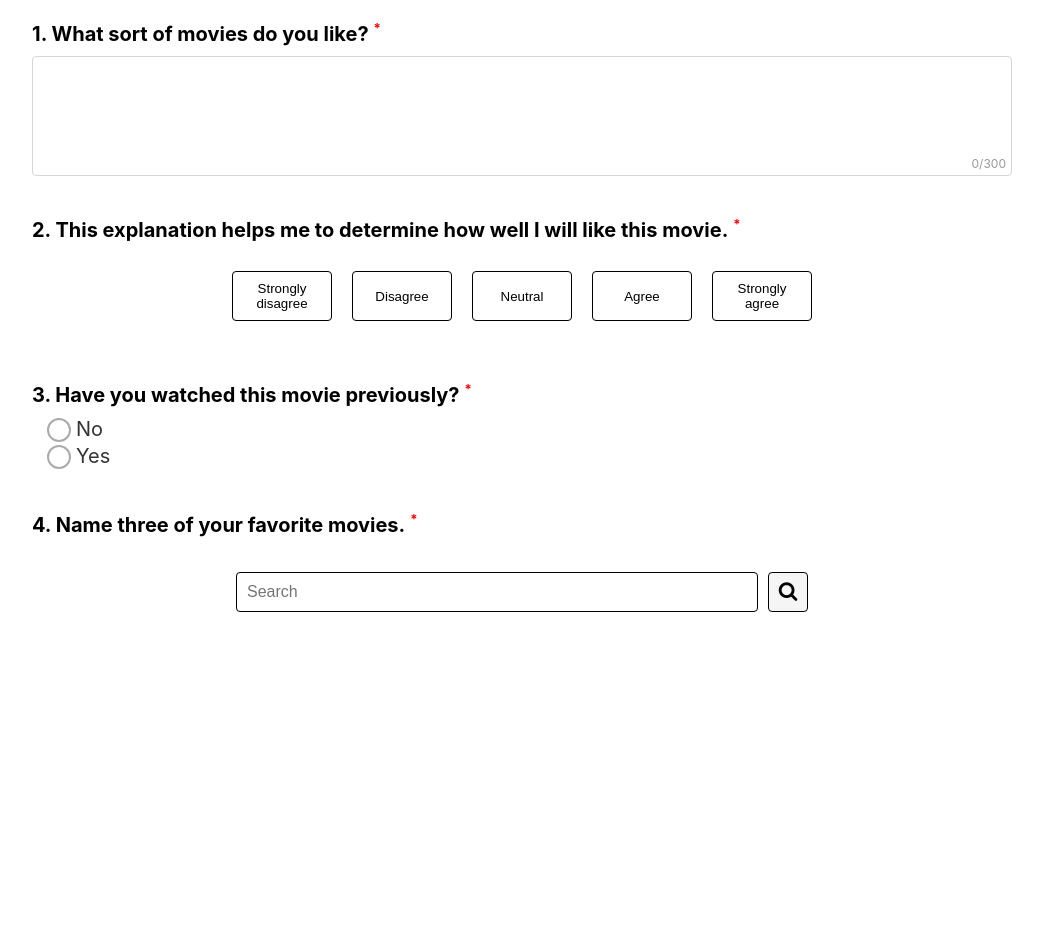
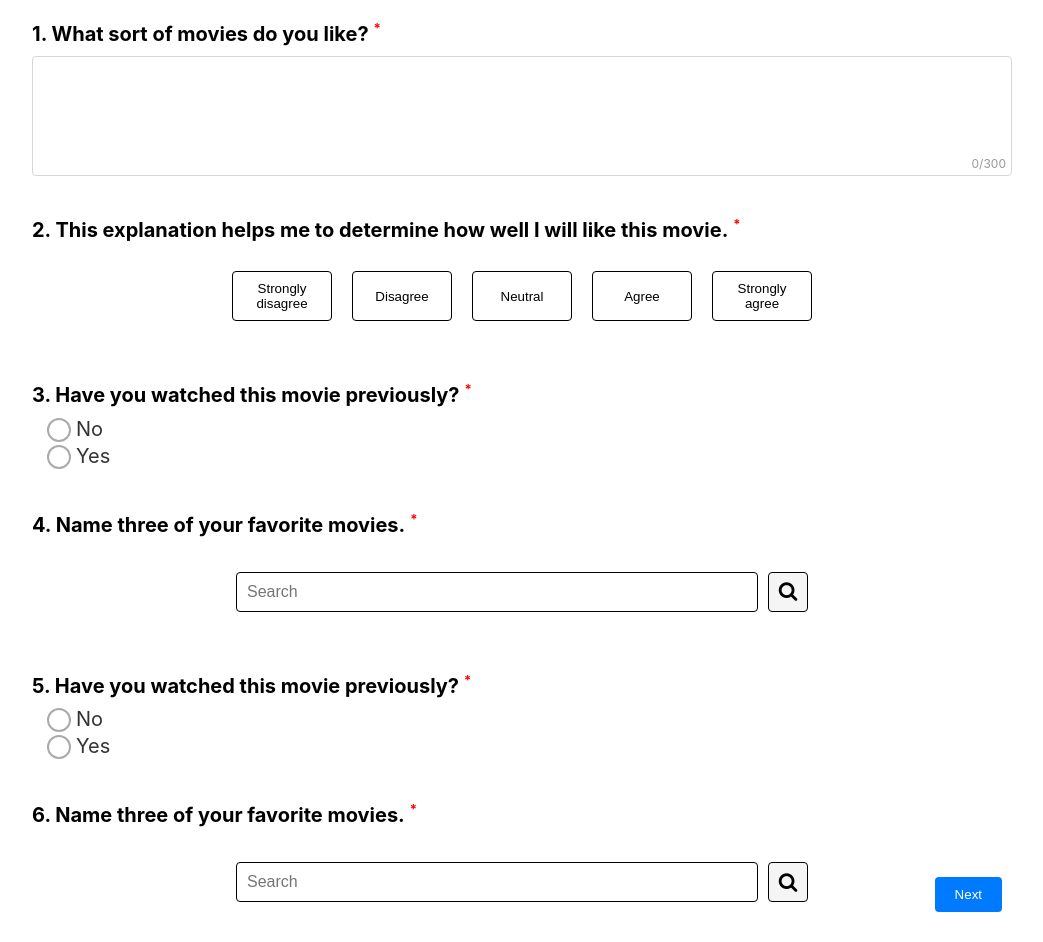
Before and after one commit to issilva5/llm-recommendations-survey, a React (Create React App) app: page / in a window 1280 px wide. Shown: the whole page, without its empty margins (118-1161 px from the left). Before the commit the page ends 800 px from the top, so only its background shows below. Built offline with nearby package versions, Linux system fonts and the light colour scheme.

Commit message:
Create page element

```diff
--- a/src/App.js
+++ b/src/App.js
@@ -32,10 +32,64 @@ function App() {
       title: "Name three of your favorite movies.",
       isRequired: true,
       maxSelection: 3
+    },
+    {
+      type: "boolean",
+      title: "Have you watched this movie previously?",
+      isRequired: true
+    },
+    {
+      type: "search-select",
+      title: "Name three of your favorite movies.",
+      isRequired: true,
+      maxSelection: 3
     }
   ]
 
-  return <Survey questions={questions}/>;
+  const questions2 = [
+    {
+      type: "boolean",
+      title: "Have you watched this movie previously?",
+      isRequired: true
+    },
+    {
+      type: "search-select",
+      title: "Name three of your favorite movies.",
+      isRequired: true,
+      maxSelection: 3
+    }
+  ]
+
+  const questions3 = [
+    {
+      type: "boolean",
+      title: "Have you watched this movie previously?",
+      isRequired: true
+    },
+    {
+      type: "search-select",
+      title: "Name three of your favorite movies.",
+      isRequired: true,
+      maxSelection: 3
+    }
+  ]
+
+  const pages = [
+    {
+      type: "question",
+      questions: questions
+    },
+    {
+      type: "question",
+      questions: questions2
+    },
+    {
+      type: "question",
+      questions: questions3
+    }
+  ]
+
+  return <Survey pages={pages}/>;
 
 }
 
--- a/src/components/Survey/index.jsx
+++ b/src/components/Survey/index.jsx
@@ -1,38 +1,64 @@
 import { useState } from "react";
-import Question from "../survey_elements/questions/Question";
 import styles from "./style.module.css";
+import Page from "../survey_elements/pages/Page";
 
 function Survey(props) {
 
     const [answers, setAnswers] = useState({});
+    const [currentPage, setCurrentPage] = useState(0);
 
-    const onAnswer = (number, answer) => {
-
-        console.log(answers)
+    const onAnswer = (pageNumber, answer) => {
 
         setAnswers(
             {
                 ...answers,
-                [number]: answer
+                [pageNumber]: answer
             }
         )
 
+    }
+
+    const setPreviousPage = () => {
+        setCurrentPage(currentPage => currentPage - 1)
+    }
+
+    const setNextPage = () => {
+        setCurrentPage(currentPage => currentPage + 1)
     }
 
     return (
         <div className={styles.container}>
             <div className={styles.survey}>
                 {
-                    props.questions.map((question, i) => {
-                        return <Question
+                    props.pages.map((page, i) => {
+                        return <Page
                             key={i}
-                            questionNumber={i + 1}
-                            questionModel={question}
+                            {...page}
+                            pageNumber={i}
                             onAnswer={onAnswer}
+                            answers={answers[i]}
+                            visible={i === currentPage}
                         />
                     })
                 }
+                {
+                    currentPage > 0 ?
+                        <button
+                            className={styles.previousButton}
+                            onClick={setPreviousPage}
+                        >Previous</button> :
+                        <></>
+                }
+                {
+                    currentPage + 1 < props.pages.length ?
+                        <button
+                            className={styles.nextButton}
+                            onClick={setNextPage}
+                        >Next</button> :
+                        <></>
+                }
             </div>
+
         </div>
     );
 
--- a/src/components/Survey/style.module.css
+++ b/src/components/Survey/style.module.css
@@ -2,3 +2,47 @@
    margin-left: 150px;
    margin-right: 150px;
 }
+
+.survey {
+   position: relative;
+}
+
+::-webkit-scrollbar {
+   width: 7px;
+}
+
+::-webkit-scrollbar-track {
+   -webkit-box-shadow: inset 0 0 6px rgba(0,0,0,0.3);
+   border-radius: 10px;
+}
+
+::-webkit-scrollbar-thumb {
+   border-radius: 10px;
+   -webkit-box-shadow: inset 0 0 6px rgba(0,0,0,0.5);
+}
+
+.nextButton {
+   position: absolute;
+   bottom: 10px;
+   right: 10px;
+   /* add some styles to the button */
+   padding: 10px 20px;
+   background-color: #007bff;
+   color: #fff;
+   border: none;
+   border-radius: 4px;
+   cursor: pointer;
+ }
+
+ .previousButton {
+   position: absolute;
+   bottom: 10px;
+   left: 10px;
+   /* add some styles to the button */
+   padding: 10px 20px;
+   background-color: #007bff;
+   color: #fff;
+   border: none;
+   border-radius: 4px;
+   cursor: pointer;
+ }
--- /dev/null
+++ b/src/components/survey_elements/pages/Page/index.jsx
@@ -0,0 +1,19 @@
+import QuestionPage from "../QuestionPage";
+
+function Page(props) {
+
+    const pageTypes = {
+        "question": QuestionPage,
+    };
+
+    const PageType = pageTypes[props.type];
+
+    return (
+        <>
+            {props.visible ? <PageType {...props} /> : <></>}
+        </>
+    )
+
+}
+
+export default Page;
--- /dev/null
+++ b/src/components/survey_elements/pages/QuestionPage/index.jsx
@@ -0,0 +1,39 @@
+import { useState } from "react";
+import Question from "../../questions/Question";
+
+function QuestionPage(props) {
+
+    const [answers, setAnswers] = useState(props.answers || {});
+
+    const onAnswer = (number, answer) => {
+
+        const newAnswers = {
+            ...answers,
+            [number]: answer
+        }
+
+        setAnswers(newAnswers)
+
+        props.onAnswer(props.pageNumber, newAnswers)
+
+    }
+
+    return (
+        <>
+            {
+                props.questions.map((question, i) => {
+                    return <Question
+                        key={i}
+                        questionNumber={i + 1}
+                        questionModel={question}
+                        onAnswer={onAnswer}
+                        answer={answers[i+1]}
+                    />
+                })
+            }
+        </>
+    );
+
+}
+
+export default QuestionPage;
--- a/src/components/survey_elements/questions/BooleanQuestion/index.jsx
+++ b/src/components/survey_elements/questions/BooleanQuestion/index.jsx
@@ -3,7 +3,7 @@ import styles from "./style.module.css";
 
 function BooleanQuestion(props) {
 
-    const [selectedOption, setSelectedOption] = useState(null);
+    const [selectedOption, setSelectedOption] = useState(props.answer);
 
     const handleOptionChange = (option) => {
         props.onAnswer(option);
--- a/src/components/survey_elements/questions/LikertQuestion/index.jsx
+++ b/src/components/survey_elements/questions/LikertQuestion/index.jsx
@@ -3,11 +3,11 @@ import styles from "./style.module.css";
 
 function LikertScaleQuestion(props) {
 
-    const [selectedOption, setSelectedOption] = useState(null);
+    const [selectedOption, setSelectedOption] = useState(props.answer-1);
 
     const handleOptionClick = (option) => {
+        setSelectedOption(option);
         props.onAnswer(option + 1);
-        setSelectedOption(option);
     };
 
     return (
--- a/src/components/survey_elements/questions/Question/index.jsx
+++ b/src/components/survey_elements/questions/Question/index.jsx
@@ -4,7 +4,7 @@ import SearchSelectQuestion from "../SearchSelectQuestion";
 import TextQuestion from "../TextQuestion";
 import styles from "./style.module.css";
 
-function Question({ questionNumber, questionModel, onAnswer }) {
+function Question({ questionNumber, questionModel, onAnswer, answer }) {
 
     const questionTypes = {
         "text": TextQuestion,
@@ -25,6 +25,7 @@ function Question({ questionNumber, questionModel, onAnswer }) {
             </p>
             <QuestionType
                 onAnswer={(answer) => onAnswer(questionNumber, answer)}
+                answer={answer}
                 {...questionModel}
             />
         </div>
--- a/src/components/survey_elements/questions/SearchSelectQuestion/index.jsx
+++ b/src/components/survey_elements/questions/SearchSelectQuestion/index.jsx
@@ -4,12 +4,11 @@ import styles from "./style.module.css";
 const SearchSelectQuestion = (props) => {
     const [query, setQuery] = useState('');
     const [results, setResults] = useState([]);
-    const [selected, setSelected] = useState([]);
+    const [selected, setSelected] = useState(props.answer || []);
     const [isDropdownOpen, setIsDropdownOpen] = useState(false);
     const [message, setMessage] = useState("Please type a search query!");
 
     const handleInputChange = (event) => {
-        console.log(event.target.value)
         setQuery(event.target.value);
     };
 
--- a/src/components/survey_elements/questions/TextQuestion/index.jsx
+++ b/src/components/survey_elements/questions/TextQuestion/index.jsx
@@ -3,17 +3,22 @@ import styles from "./style.module.css";
 
 function TextQuestion(props) {
 
+    const [text, setText] = useState(props.answer);
     const [length, setLength] = useState(0);
+
+    const onChangeText = (e) => {
+        setLength(e.target.value.length)
+        setText(e.target.value)
+        props.onAnswer(e.target.value)
+    }
 
     return (
         <div className={styles.questionTextareaContainer}>
             <textarea
+                value={text}
                 minLength={props.minLength}
                 maxLength={props.maxLength}
-                onChange={(e) => {
-                    setLength(e.target.value.length)
-                    props.onAnswer(e.target.value)
-                }}
+                onChange={onChangeText}
                 className={styles.textQuestionInput}
             />
             {
```
Also changed, not shown: src/components/survey_elements/pages/Page/style.module.css (added), src/components/survey_elements/pages/QuestionPage/style.module.css (added).
